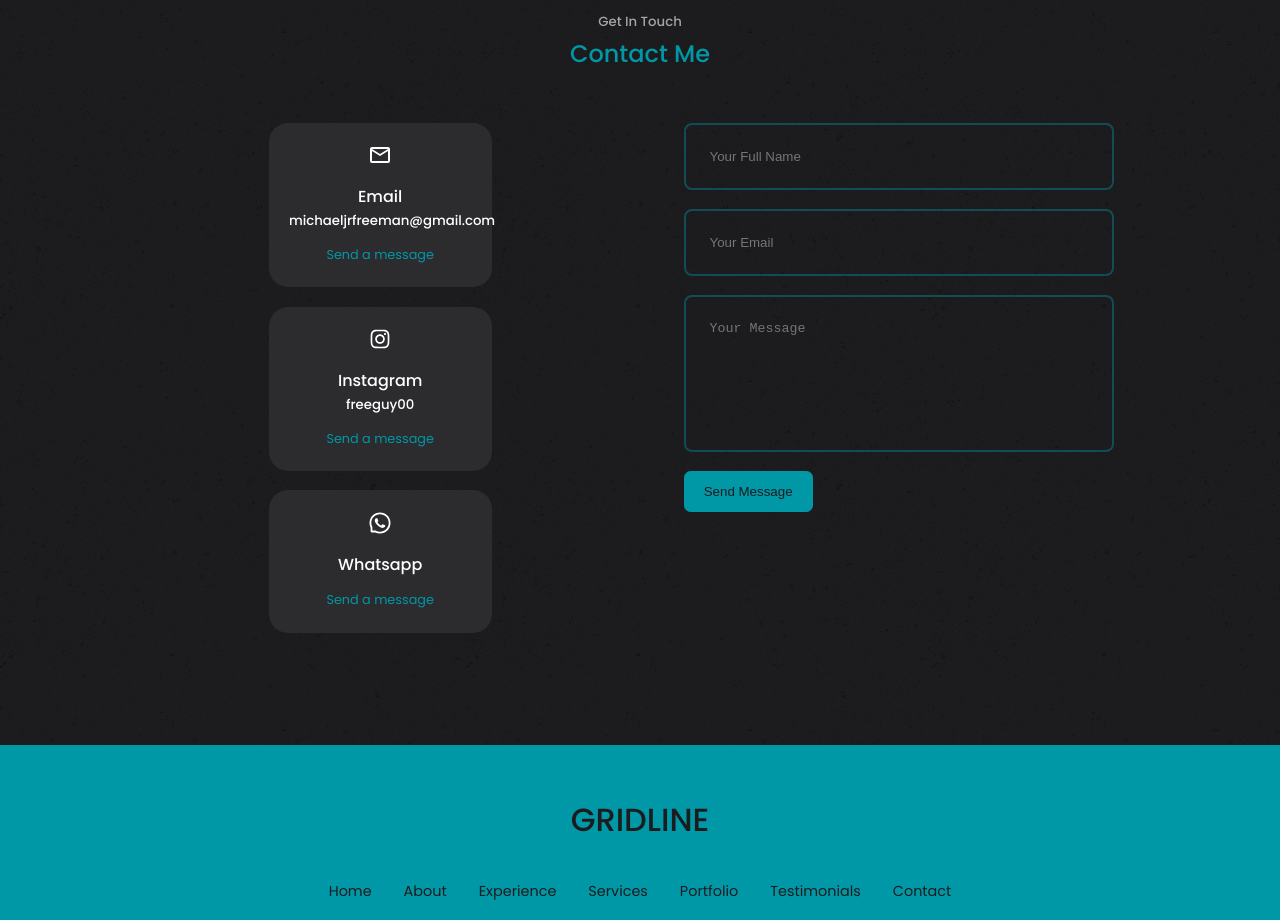
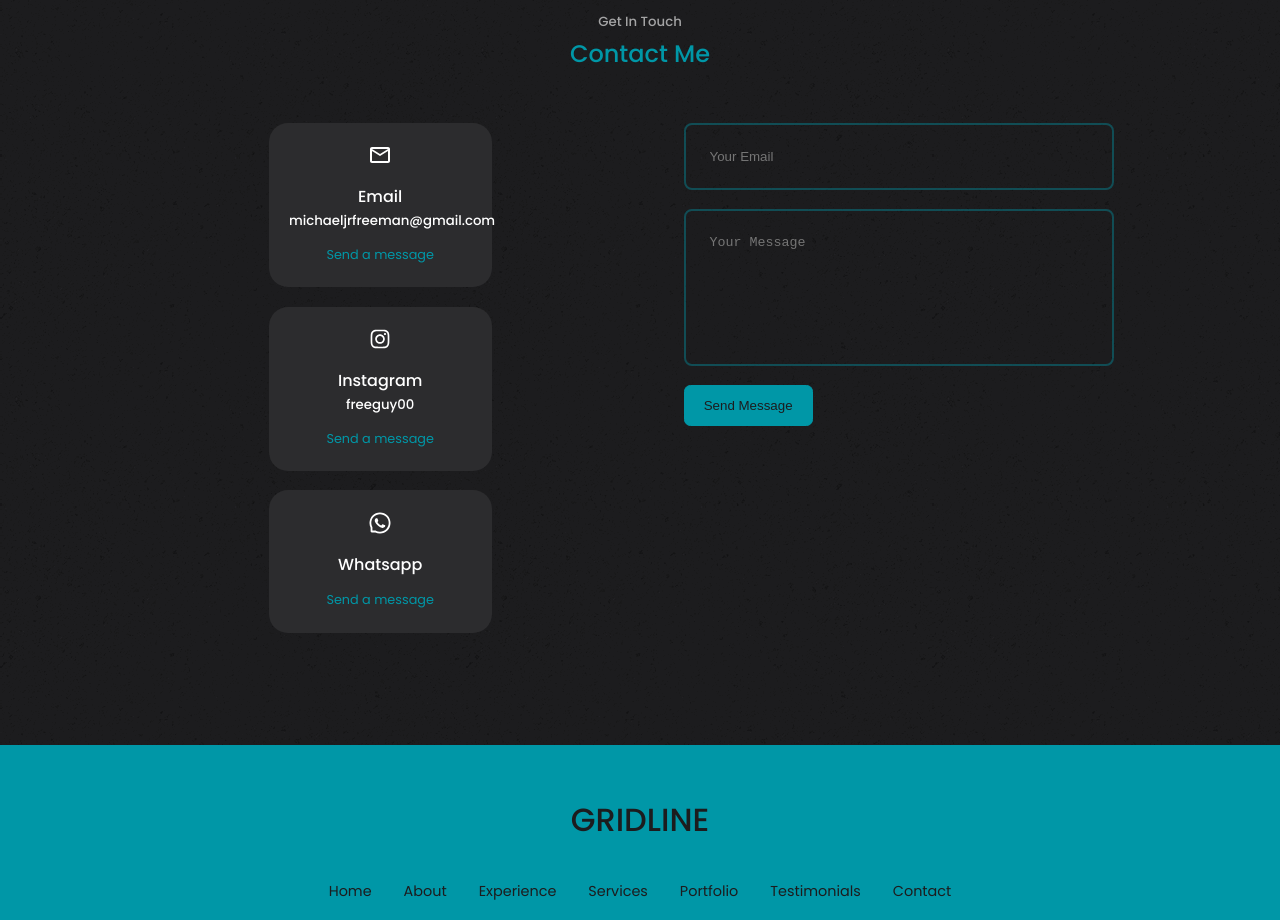
Before and after one commit to gridline1902/Real-Portfolio, a React (Vite) app in the folder Version2/: page / in a window 1280 px wide. Shown: the part 4380-5300 px from the top of the page. Built offline with nearby package versions, Linux system fonts and the light colour scheme.

Commit message:
removed "Your Full Name" input in contact form

```diff
--- a/Version2/src/components/Contact/contact.jsx
+++ b/Version2/src/components/Contact/contact.jsx
@@ -67,7 +67,6 @@ const contact = () => {
         {/* End Of Contact Options */}
 
         <form ref={form} onSubmit={sendEmail}>
-          <input type="text" placeholder="Your Full Name" required />
           <input type="email" placeholder="Your Email" required />
           <textarea placeholder="Your Message" name="message" rows="7" required></textarea>
           <button className="btn btn-primary" type="submit">Send Message</button>
```
